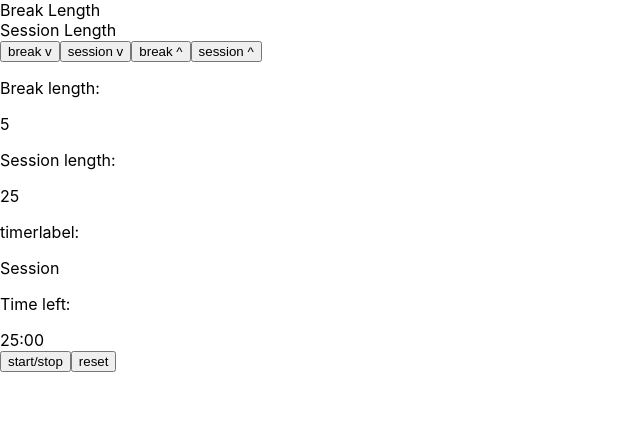
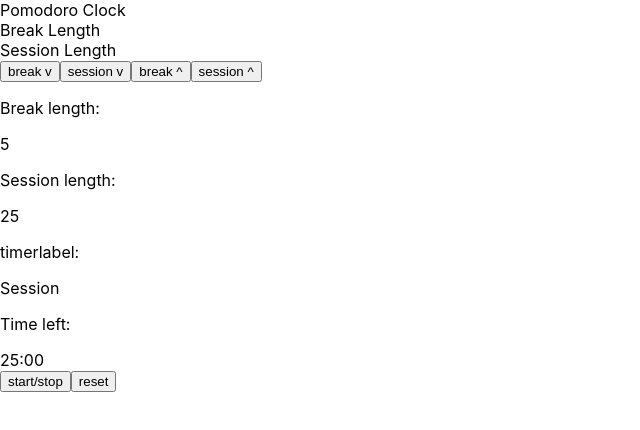
Before and after one commit to Sharoness/freecodecamp_React_P5_Pomodoro_Clock, a React (Create React App) app: page / in a window 1280 px wide. Shown: the top 430 px of the page, without its empty margins (0-640 px from the left). Built offline with nearby package versions, Linux system fonts and the light colour scheme.

Commit message:
added Title component

```diff
--- a/src/App.jsx
+++ b/src/App.jsx
@@ -1,5 +1,6 @@
 import React, {useState, useEffect, useRef} from 'react';
 import './App.css';
+import Title from './Title';
 
 const App = () => {
   const [breakLengthCount, setBreakLengthCount] = useState(5);
@@ -93,6 +94,7 @@ const App = () => {
 
   return (
     <div>
+      <Title />
       <div id="break-label">
         Break Length
       </div>
--- /dev/null
+++ b/src/Title.jsx
@@ -0,0 +1,10 @@
+import React from 'react';
+// import './Title.css';
+
+const Title = () => {
+    return (
+        <div>Pomodoro Clock</div>
+    )
+}
+
+export default Title;
```
